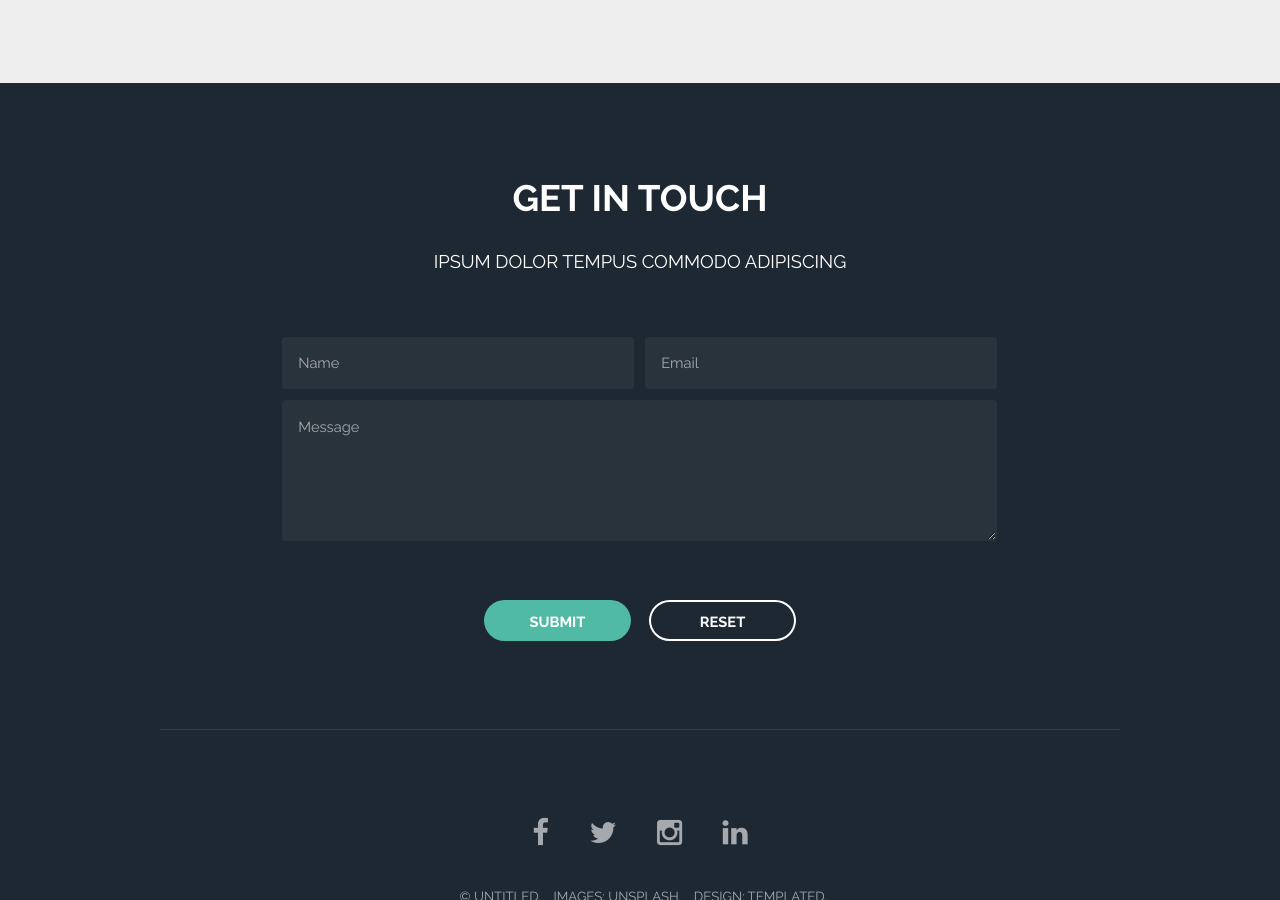
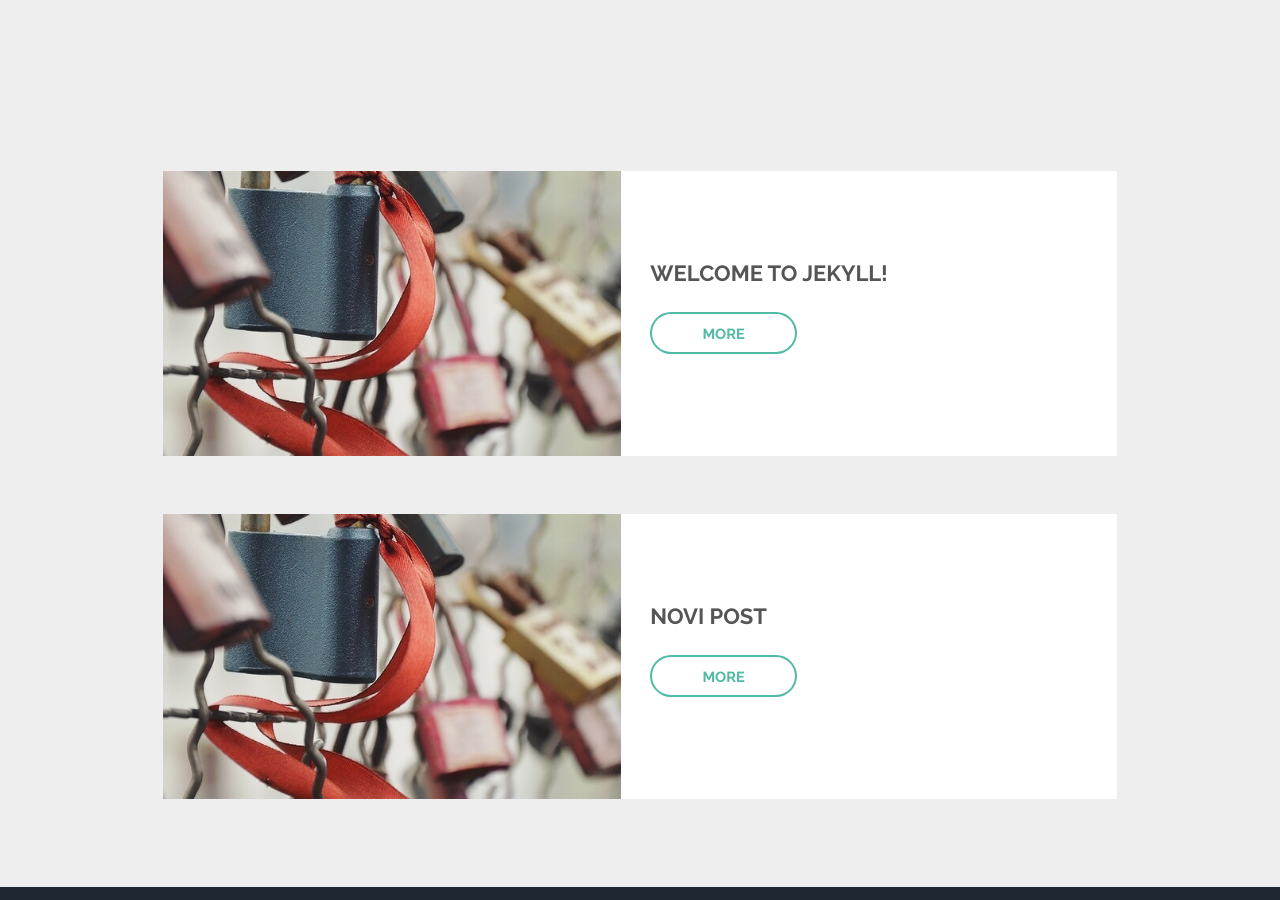
Before and after one commit to only1sale/retrospect, a Jekyll site: the page built from index.markdown, in a window 1280 px wide and 900 px high, scrolled down 1305 px. Built offline with Jekyll 4.4.1, drawn with Linux system fonts in a browser that asks for light colours.

Commit message:
lista postova

```diff
--- a/index.markdown
+++ b/index.markdown
@@ -4,3 +4,21 @@
 
 layout: home
 ---
+
+<section id="one" class="wrapper style1">
+    <div class="inner">
+        {% for post in site.posts %}
+        <article class="feature left">
+            <span class="image"><img src="{{ site.baseurl }}/images/pic01.jpg" alt="" /></span>
+            <div class="content">
+                <h2>{{ post.title }}</h2>
+                <ul class="actions">
+                    <li>
+                        <a href="{{ site.baseurl }}/{{ post.url }}" class="button alt">More</a>
+                    </li>
+                </ul>
+            </div>
+        </article>
+        {% endfor %}
+    </div>
+</section>
```
